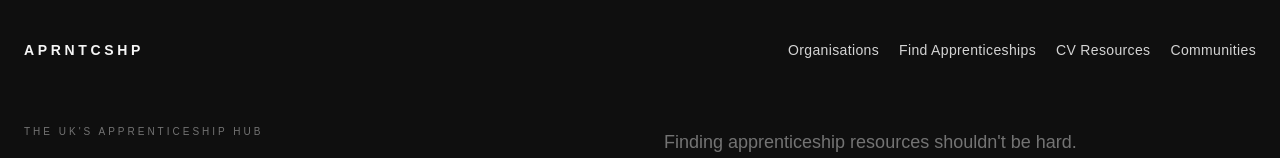
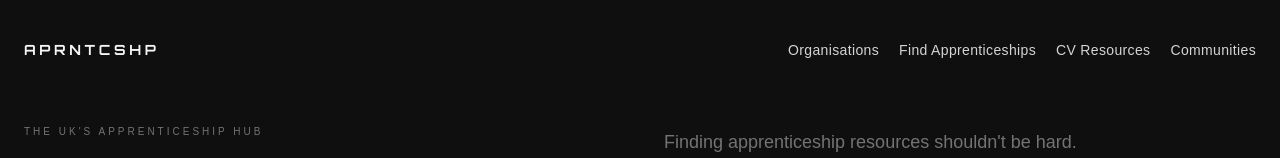
Before and after one commit to NishantBrahmbhatt/aprntcshp, a Next.js app: page / in a window 1280 px wide. Shown: the top 158 px of the page. Built offline with nearby package versions, Linux system fonts and the light colour scheme.

Commit message:
added orbitron font to the APRNTCSHP in the top right, it so cool now

```diff
--- a/app/communities/page.tsx
+++ b/app/communities/page.tsx
@@ -4,6 +4,9 @@ import { useState } from "react";
 import Image from "next/image";
 import Link from "next/link";
 import { ExternalLink } from "lucide-react";
+import { Orbitron } from "next/font/google";
+
+const orbitron = Orbitron({ subsets: ["latin"], weight: ["700"] });
 
 const navItems = [
   { label: "Organisations", href: "/organisations" },
@@ -179,7 +182,10 @@ function OrganisationLogo({ src, alt }: { src: string; alt: string }) {
 function Navbar() {
   return (
     <header className="flex items-center justify-between text-xs sm:text-sm text-neutral-300">
-      <Link href="/" className="font-semibold tracking-[0.26em] text-neutral-100">
+      <Link
+        href="/"
+        className={`${orbitron.className} font-semibold tracking-[0.26em] text-neutral-100`}
+      >
         APRNTCSHP
       </Link>
       <nav className="hidden sm:flex items-center gap-5">
--- a/app/cv-resources/page.tsx
+++ b/app/cv-resources/page.tsx
@@ -2,6 +2,9 @@
 
 import { ExternalLink, FileText } from "lucide-react";
 import Link from "next/link";
+import { Orbitron } from "next/font/google";
+
+const orbitron = Orbitron({ subsets: ["latin"], weight: ["700"] });
 
 const navItems = [
   { label: "Organisations", href: "/organisations" },
@@ -70,7 +73,10 @@ const coverLetters = [
 function Navbar() {
   return (
     <header className="flex items-center justify-between text-xs sm:text-sm text-neutral-300">
-      <Link href="/" className="font-semibold tracking-[0.26em] text-neutral-100">
+      <Link
+        href="/"
+        className={`${orbitron.className} font-semibold tracking-[0.26em] text-neutral-100`}
+      >
         APRNTCSHP
       </Link>
       <nav className="hidden sm:flex items-center gap-5">
--- a/app/find-apprenticeships/page.tsx
+++ b/app/find-apprenticeships/page.tsx
@@ -2,6 +2,9 @@
 
 import Link from "next/link";
 import { ExternalLink } from "lucide-react";
+import { Orbitron } from "next/font/google";
+
+const orbitron = Orbitron({ subsets: ["latin"], weight: ["700"] });
 
 const navItems = [
   { label: "Organisations", href: "/organisations" },
@@ -100,7 +103,10 @@ const platforms = [
 function Navbar() {
   return (
     <header className="flex items-center justify-between text-xs sm:text-sm text-neutral-300">
-      <Link href="/" className="font-semibold tracking-[0.26em] text-neutral-100">
+      <Link
+        href="/"
+        className={`${orbitron.className} font-semibold tracking-[0.26em] text-neutral-100`}
+      >
         APRNTCSHP
       </Link>
       <nav className="hidden sm:flex items-center gap-5">
--- a/app/layout.tsx
+++ b/app/layout.tsx
@@ -1,6 +1,8 @@
 import type { Metadata } from "next";
-import { Geist, Geist_Mono } from "next/font/google";
+import { Geist, Geist_Mono, Orbitron } from "next/font/google";
 import "./globals.css";
+
+export const orbitron = Orbitron({ subsets: ["latin"], weight: ["700"] });
 
 const geistSans = Geist({
   variable: "--font-geist-sans",
--- a/app/organisations/page.tsx
+++ b/app/organisations/page.tsx
@@ -4,6 +4,9 @@ import { useState } from "react";
 import Image from "next/image";
 import Link from "next/link";
 import { ExternalLink } from "lucide-react";
+import { Orbitron } from "next/font/google";
+
+const orbitron = Orbitron({ subsets: ["latin"], weight: ["700"] });
 
 const navItems = [
   { label: "Organisations", href: "/organisations" },
@@ -191,7 +194,10 @@ function OrganisationLogo({ src, alt }: { src: string; alt: string }) {
 function Navbar() {
   return (
     <header className="flex items-center justify-between text-xs sm:text-sm text-neutral-300">
-      <Link href="/" className="font-semibold tracking-[0.26em] text-neutral-100">
+      <Link
+        href="/"
+        className={`${orbitron.className} font-semibold tracking-[0.26em] text-neutral-100`}
+      >
         APRNTCSHP
       </Link>
       <nav className="hidden sm:flex items-center gap-5">
--- a/app/page.tsx
+++ b/app/page.tsx
@@ -1,5 +1,6 @@
 import { Building2, FileText, Search, Users } from "lucide-react";
 import Link from "next/link";
+import { orbitron } from "./layout";
 
 const sectionTiles = [
   { label: "Organisations", Icon: Building2, href: "/organisations" },
@@ -43,7 +44,10 @@ const sectionCards = [
 function Navbar() {
   return (
     <header className="flex items-center justify-between text-xs sm:text-sm text-neutral-300">
-      <Link href="/" className="font-semibold tracking-[0.26em] text-neutral-100">
+      <Link
+        href="/"
+        className={`${orbitron.className} font-semibold tracking-[0.26em] text-neutral-100`}
+      >
         APRNTCSHP
       </Link>
       <nav className="hidden sm:flex items-center gap-5">
```
